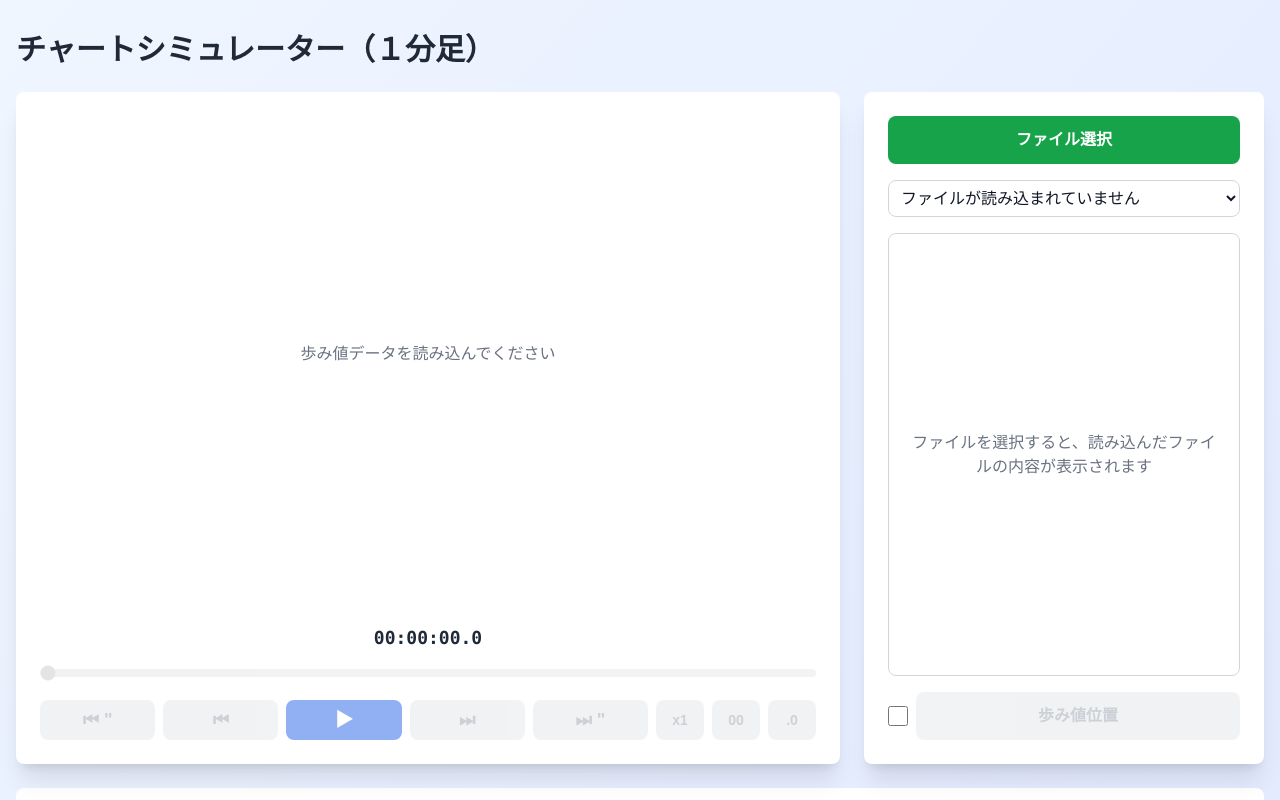
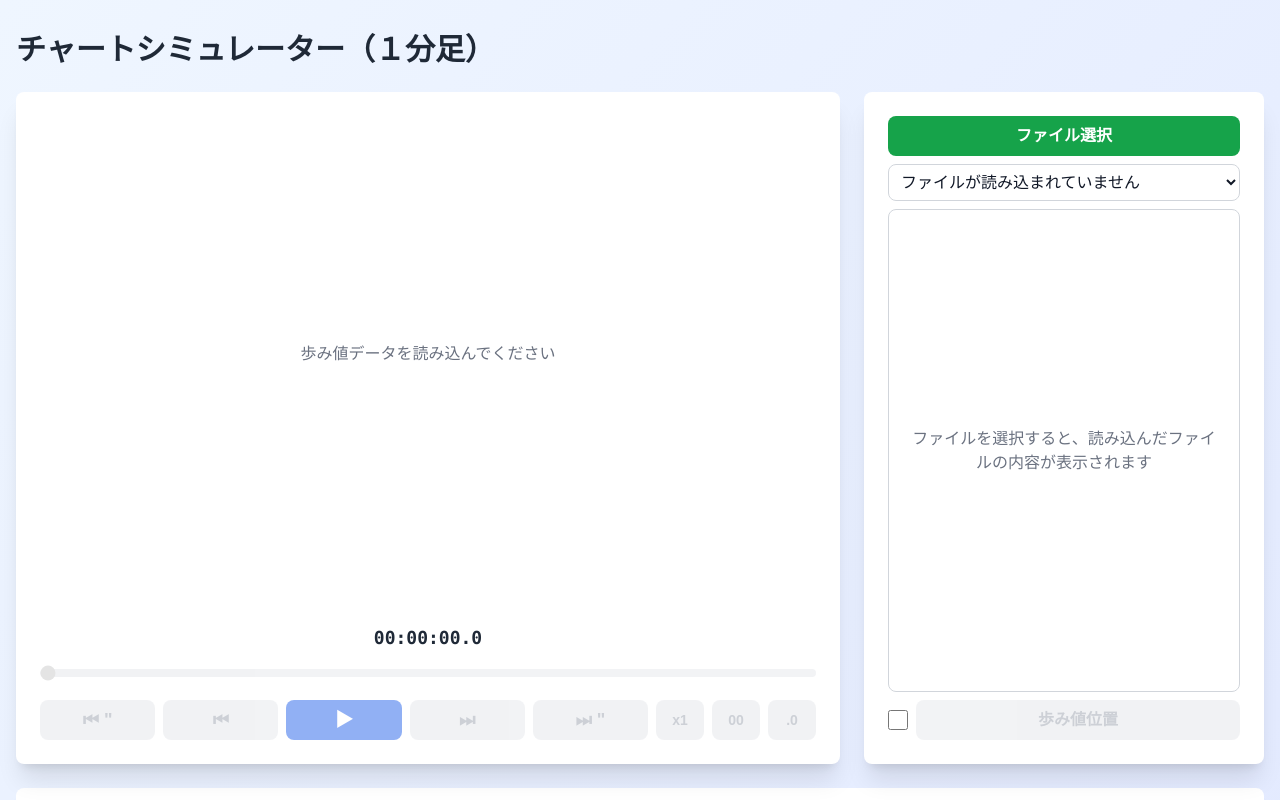
Before and after one commit to kashiomaru/kabu_sim, a Next.js app: page / in a window 1280 px wide. Shown: the top 800 px of the page. Built offline with nearby package versions, Linux system fonts and the light colour scheme.

Commit message:
歩み値表示エリア調整

```diff
--- a/app/page.tsx
+++ b/app/page.tsx
@@ -1312,7 +1312,7 @@ export default function Home() {
           <div className="lg:col-span-1 flex flex-col min-h-0 h-full">
             <div className="bg-white dark:bg-gray-800 rounded-lg shadow-xl p-6 h-full flex flex-col overflow-hidden">
               {/* ファイル選択UI */}
-              <div className="mb-4 flex-shrink-0">
+              <div className="mb-2 flex-shrink-0">
                 <input
                   type="file"
                   ref={fileInputRef}
@@ -1322,7 +1322,7 @@ export default function Home() {
                 />
                 <button
                   onClick={handleUploadClick}
-                  className="w-full bg-green-600 hover:bg-green-700 text-white font-semibold py-3 px-4 rounded-lg transition-colors duration-200 mb-4"
+                  className="w-full bg-green-600 hover:bg-green-700 text-white font-semibold py-2 px-4 rounded-lg transition-colors duration-200 mb-2"
                 >
                   ファイル選択
                 </button>
@@ -1348,7 +1348,7 @@ export default function Home() {
               </div>
               {/* テーブル表示 */}
               {activeFile && activeFile.ayumiData.length > 0 ? (
-                <div className="flex-1 min-h-0 mb-4 border border-gray-300 dark:border-gray-600 rounded-lg overflow-hidden flex flex-col">
+                <div className="flex-1 min-h-0 mb-2 border border-gray-300 dark:border-gray-600 rounded-lg overflow-hidden flex flex-col">
                   <div
                     ref={tableScrollRef}
                     className="h-full overflow-y-auto overscroll-contain pr-4"
@@ -1446,7 +1446,7 @@ export default function Home() {
                   </div>
                 </div>
               ) : (
-                <div className="flex-1 min-h-0 flex items-center justify-center text-gray-500 dark:text-gray-400 mb-4 border border-gray-300 dark:border-gray-600 rounded-lg">
+                <div className="flex-1 min-h-0 flex items-center justify-center text-gray-500 dark:text-gray-400 mb-2 border border-gray-300 dark:border-gray-600 rounded-lg">
                   <p className="text-center px-4">ファイルを選択すると、読み込んだファイルの内容が表示されます</p>
                 </div>
               )}
@@ -1460,7 +1460,7 @@ export default function Home() {
                 <button
                   onClick={handleScrollToAyumiPosition}
                   disabled={!isControlsActive}
-                  className={`flex-1 font-semibold py-3 px-4 rounded-lg transition-colors duration-200 ${
+                  className={`flex-1 font-semibold py-2 px-4 rounded-lg transition-colors duration-200 ${
                     isControlsActive
                       ? 'bg-blue-600 hover:bg-blue-700 text-white'
                       : 'bg-gray-200 dark:bg-gray-700 text-gray-400 dark:text-gray-500 cursor-not-allowed opacity-50'
```
